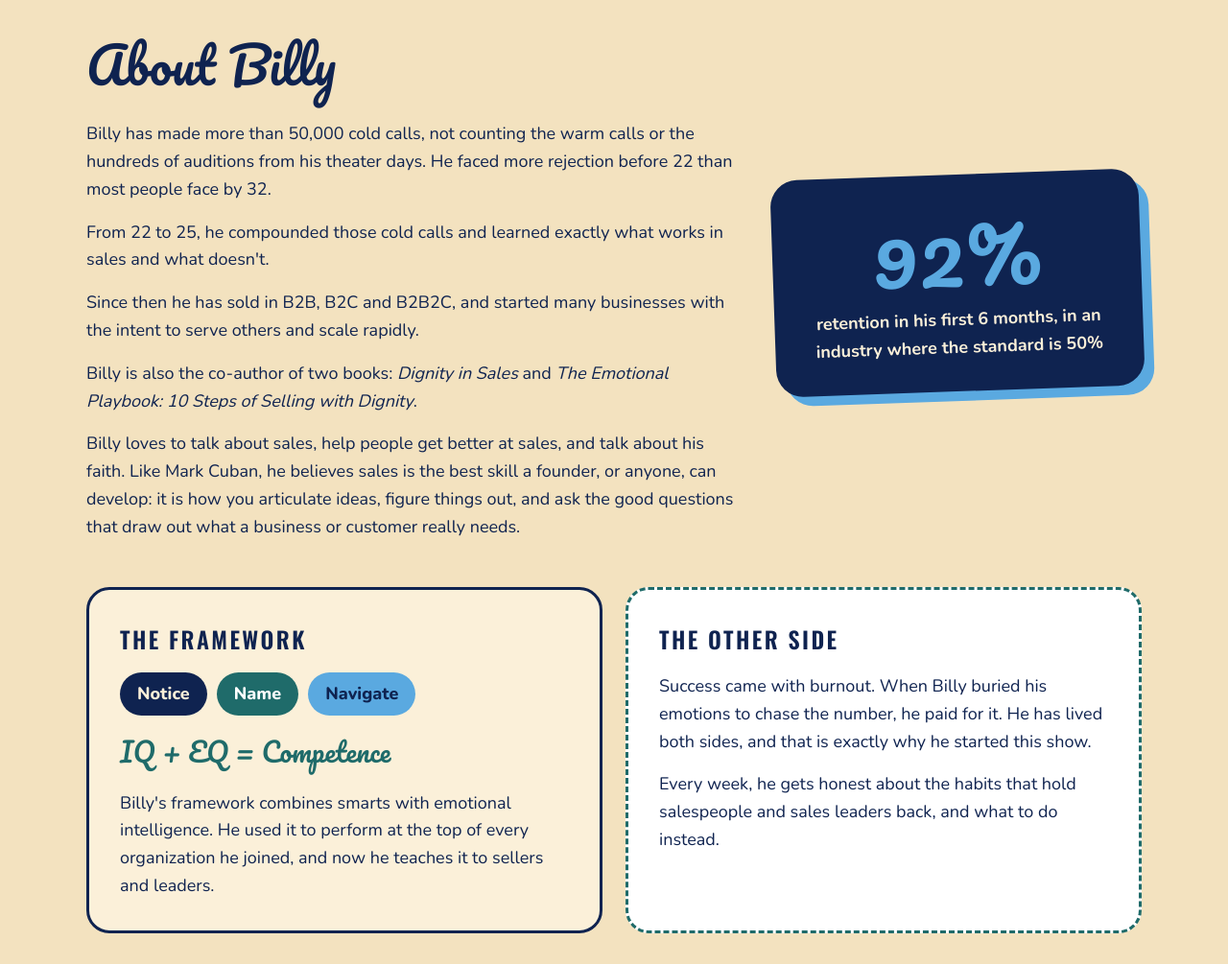
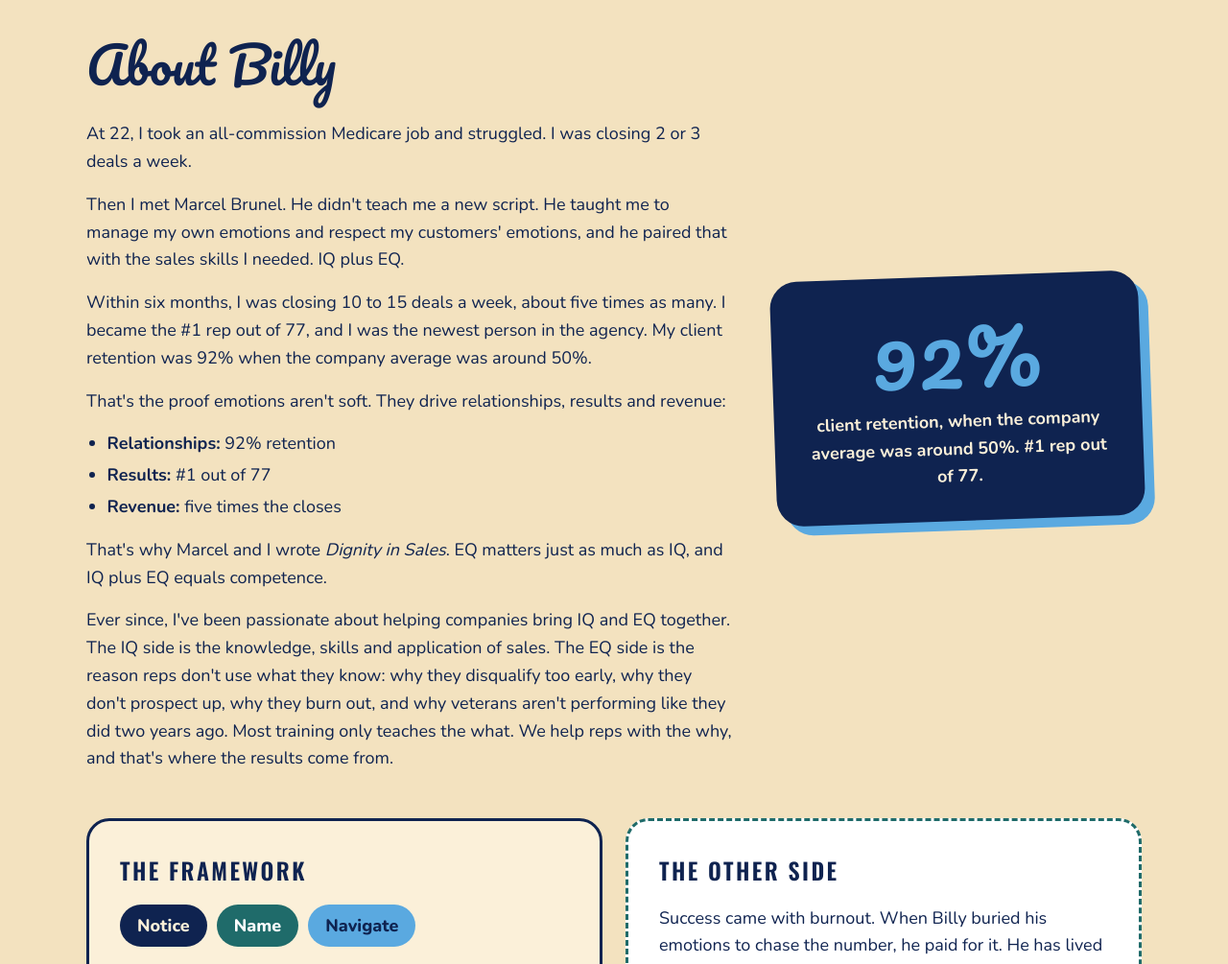
Before and after one commit to metzwilliam68-cyber/billy-metz-show, a plain HTML site: page index.html in a window 1280 px wide. Shown: the part 2100-3105 px from the top of the page at 96% size. Drawn offline with nearby package versions, Linux system fonts and the light colour scheme.

Commit message:
Update About Billy with the Medicare / Marcel Brunel story
Co-Authored-By: Claude Opus 5.5 <noreply@anthropic.com>
Claude-Session: https://claude.ai/code/session_019b5QpcFUBa2qm5SUwcAC42

```diff
--- a/index.html
+++ b/index.html
@@ -123,15 +123,21 @@ a{color:#0F2350}a:hover{color:#1F6B6A}
 <div style="display: flex; flex-wrap: wrap; align-items: center; gap: 40px">
 <div style="flex: 1 1 420px; display: flex; flex-direction: column; gap: 16px">
 <h2 style="margin: 0; font-family: 'Pacifico', cursive; font-weight: 400; font-size: clamp(36px, 5vw, 52px); color: #0F2350">About Billy</h2>
-<p style="margin: 0">Billy has made more than 50,000 cold calls, not counting the warm calls or the hundreds of auditions from his theater days. He faced more rejection before 22 than most people face by 32.</p>
-<p style="margin: 0">From 22 to 25, he compounded those cold calls and learned exactly what works in sales and what doesn&#39;t.</p>
-<p style="margin: 0">Since then he has sold in B2B, B2C and B2B2C, and started many businesses with the intent to serve others and scale rapidly.</p>
-<p style="margin: 0">Billy is also the co-author of two books: <em>Dignity in Sales</em> and <em>The Emotional Playbook: 10 Steps of Selling with Dignity</em>.</p>
-<p style="margin: 0">Billy loves to talk about sales, help people get better at sales, and talk about his faith. Like Mark Cuban, he believes sales is the best skill a founder, or anyone, can develop: it is how you articulate ideas, figure things out, and ask the good questions that draw out what a business or customer really needs.</p>
+<p style="margin: 0">At 22, I took an all-commission Medicare job and struggled. I was closing 2 or 3 deals a week.</p>
+<p style="margin: 0">Then I met Marcel Brunel. He didn&#39;t teach me a new script. He taught me to manage my own emotions and respect my customers&#39; emotions, and he paired that with the sales skills I needed. IQ plus EQ.</p>
+<p style="margin: 0">Within six months, I was closing 10 to 15 deals a week, about five times as many. I became the #1 rep out of 77, and I was the newest person in the agency. My client retention was 92% when the company average was around 50%.</p>
+<p style="margin: 0">That&#39;s the proof emotions aren&#39;t soft. They drive relationships, results and revenue:</p>
+<ul style="margin: 0; padding-left: 1.2em; display: flex; flex-direction: column; gap: 4px">
+<li><strong>Relationships:</strong> 92% retention</li>
+<li><strong>Results:</strong> #1 out of 77</li>
+<li><strong>Revenue:</strong> five times the closes</li>
+</ul>
+<p style="margin: 0">That&#39;s why Marcel and I wrote <em>Dignity in Sales</em>. EQ matters just as much as IQ, and IQ plus EQ equals competence.</p>
+<p style="margin: 0">Ever since, I&#39;ve been passionate about helping companies bring IQ and EQ together. The IQ side is the knowledge, skills and application of sales. The EQ side is the reason reps don&#39;t use what they know: why they disqualify too early, why they don&#39;t prospect up, why they burn out, and why veterans aren&#39;t performing like they did two years ago. Most training only teaches the what. We help reps with the why, and that&#39;s where the results come from.</p>
 </div>
 <div style="flex: 0 1 320px; background: #0F2350; color: #FBF0D9; border-radius: 28px; padding: 32px; transform: rotate(-2deg); box-shadow: 10px 10px 0 #5AA9E0; text-align: center">
 <p style="margin: 0; font-family: 'Pacifico', cursive; font-size: 88px; line-height: 1.1; color: #5AA9E0">92%</p>
-<p style="margin: 8px 0 0; font-weight: 700">retention in his first 6 months, in an industry where the standard is 50%</p>
+<p style="margin: 8px 0 0; font-weight: 700">client retention, when the company average was around 50%. #1 rep out of 77.</p>
 </div>
 </div>
 
```
